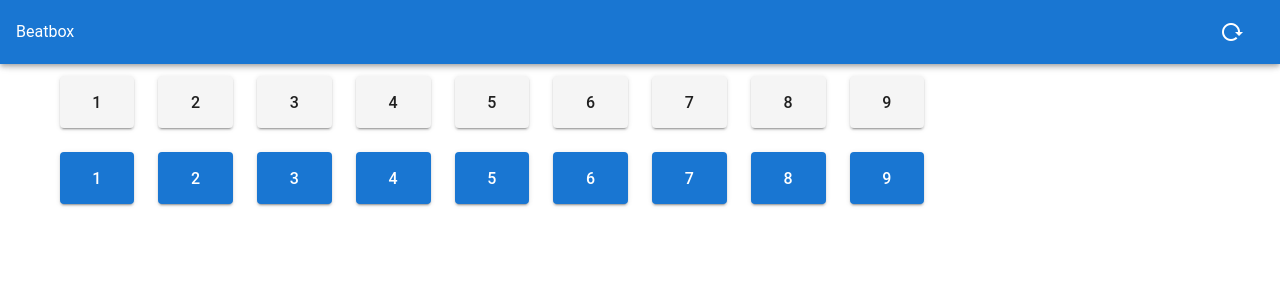
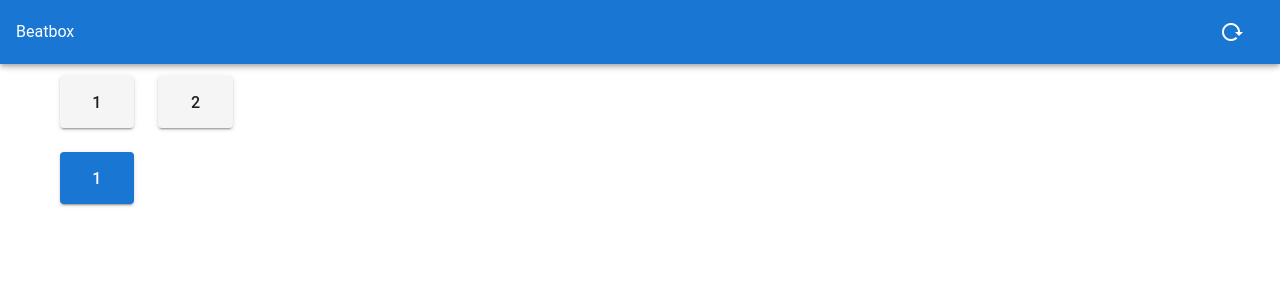
Before and after one commit to nukash/Beatbox, a Vue app: page / in a window 1280 px wide. Shown: the top 300 px of the page. Built offline with nearby package versions, Linux system fonts and the light colour scheme; a small style sheet from the web is missing.

Commit message:
reduce resouces

```diff
--- a/src/App.vue
+++ b/src/App.vue
@@ -126,34 +126,34 @@ export default {
         id: "2",
         url: "./audio/se/02/trumpet1.mp3",
       },
-      {
-        id: "3",
-        url: "./audio/se/03/kotsudumi1.mp3",
-      },
-      {
-        id: "4",
-        url: "./audio/se/04/tin1.mp3",
-      },
-      {
-        id: "5",
-        url: "./audio/se/05/costume-drama1.mp3",
-      },
-      {
-        id: "6",
-        url: "./audio/se/06/boyon1.mp3",
-      },
-      {
-        id: "7",
-        url: "./audio/se/07/Motion-Fracture03-1.mp3",
-      },
-      {
-        id: "8",
-        url: "./audio/se/08/Cut04-1.mp3",
-      },
-      {
-        id: "9",
-        url: "./audio/se/09/tirin1.mp3",
-      },
+      // {
+      //   id: "3",
+      //   url: "./audio/se/03/kotsudumi1.mp3",
+      // },
+      // {
+      //   id: "4",
+      //   url: "./audio/se/04/tin1.mp3",
+      // },
+      // {
+      //   id: "5",
+      //   url: "./audio/se/05/costume-drama1.mp3",
+      // },
+      // {
+      //   id: "6",
+      //   url: "./audio/se/06/boyon1.mp3",
+      // },
+      // {
+      //   id: "7",
+      //   url: "./audio/se/07/Motion-Fracture03-1.mp3",
+      // },
+      // {
+      //   id: "8",
+      //   url: "./audio/se/08/Cut04-1.mp3",
+      // },
+      // {
+      //   id: "9",
+      //   url: "./audio/se/09/tirin1.mp3",
+      // },
     ],
     seAudio: undefined,
     bgmAudio: undefined,
@@ -162,38 +162,38 @@ export default {
         id: 1,
         url: "./audio/bgm/01/shuffle_shuffle.mp3",
       },
-      {
-        id: 2,
-        url: "./audio/bgm/02/sunday-afternoon.mp3",
-      },
-      {
-        id: 3,
-        url: "./audio/bgm/03/pokan.mp3",
-      },
-      {
-        id: 4,
-        url: "./audio/bgm/04/n74.mp3",
-      },
-      {
-        id: 5,
-        url: "./audio/bgm/05/natsu-is-summer!!.mp3",
-      },
-      {
-        id: 6,
-        url: "./audio/bgm/06/Fickle.mp3",
-      },
-      {
-        id: 7,
-        url: "./audio/bgm/07/party.mp3",
-      },
-      {
-        id: 8,
-        url: "./audio/bgm/08/Dies_irae.mp3",
-      },
-      {
-        id: 9,
-        url: "./audio/bgm/09/Crystal_thorn.mp3",
-      },
+      // {
+      //   id: 2,
+      //   url: "./audio/bgm/02/sunday-afternoon.mp3",
+      // },
+      // {
+      //   id: 3,
+      //   url: "./audio/bgm/03/pokan.mp3",
+      // },
+      // {
+      //   id: 4,
+      //   url: "./audio/bgm/04/n74.mp3",
+      // },
+      // {
+      //   id: 5,
+      //   url: "./audio/bgm/05/natsu-is-summer!!.mp3",
+      // },
+      // {
+      //   id: 6,
+      //   url: "./audio/bgm/06/Fickle.mp3",
+      // },
+      // {
+      //   id: 7,
+      //   url: "./audio/bgm/07/party.mp3",
+      // },
+      // {
+      //   id: 8,
+      //   url: "./audio/bgm/08/Dies_irae.mp3",
+      // },
+      // {
+      //   id: 9,
+      //   url: "./audio/bgm/09/Crystal_thorn.mp3",
+      // },
     ],
     refreshing: false,
     registration: null,
```
